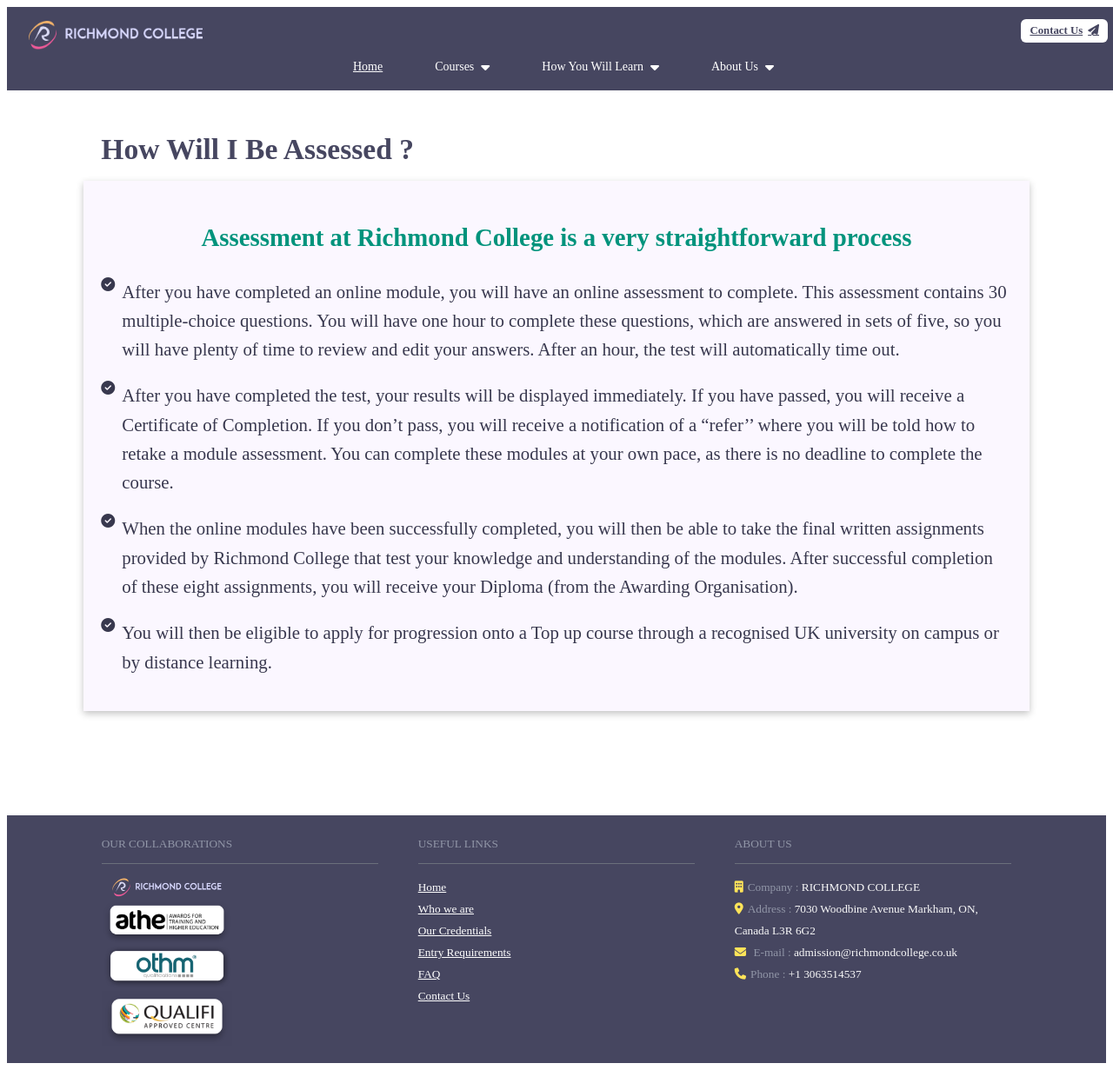
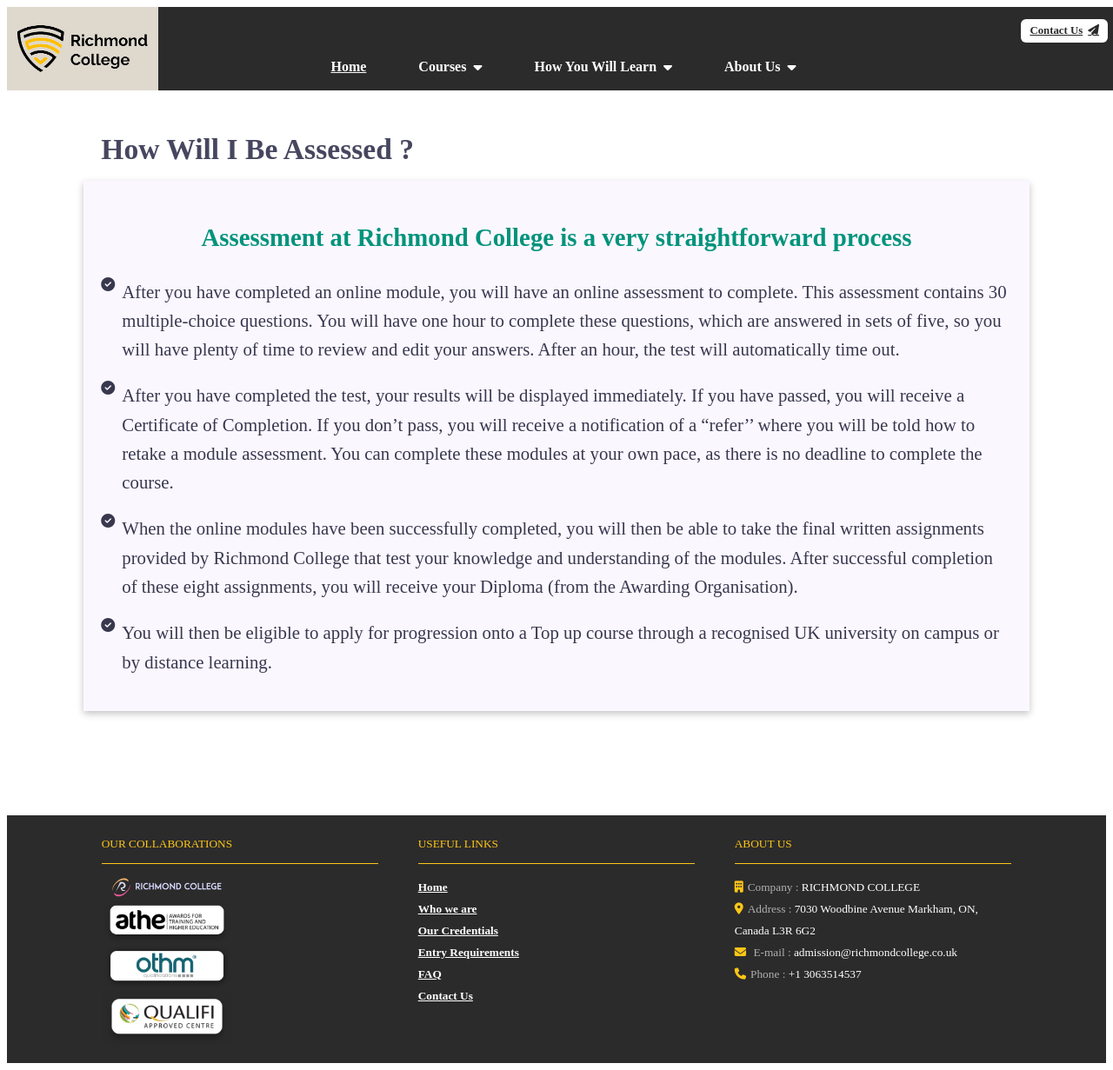
Before and after one commit to Cobatsu/Gatsby-TestOut, a Gatsby site: page /assessment-info in a window 1280 px wide. Shown: the whole page at 87% size. Built offline with nearby package versions, Linux system fonts and the light colour scheme; Gatsby itself is replaced by a stand-in of ours.

Commit message:
changed colors

```diff
--- a/src/components/common/courses.js
+++ b/src/components/common/courses.js
@@ -8,7 +8,7 @@
    <h2
     style={{
      textAlign: "center",
-     color: "#01937C",
+     color: "#2B2B2B",
      fontSize: "1.7rem",
     }}
    >
--- a/src/components/layoutelements/footer.js
+++ b/src/components/layoutelements/footer.js
@@ -16,42 +16,42 @@
 
     <div className={styles.footer_column}>
      <div className={styles.footer_column_header}>USEFUL LINKS</div>
-     <Link to='/' style={{color: "white"}}>
+     <Link to='/' className={styles.footer_link}>
       Home
      </Link>
-     <Link to='/who-we-are' style={{color: "white"}}>
+     <Link to='/who-we-are' className={styles.footer_link}>
       Who we are
      </Link>
-     <Link to='/our-credentials' style={{color: "white"}}>
+     <Link to='/our-credentials' className={styles.footer_link}>
       Our Credentials
      </Link>
-     <Link to='/entry-requirements' style={{color: "white"}}>
+     <Link to='/entry-requirements' className={styles.footer_link}>
       Entry Requirements
      </Link>
-     <Link to='/faq' style={{color: "white"}}>
+     <Link to='/faq' className={styles.footer_link}>
       FAQ
      </Link>
-     <Link to='/contact-us' style={{color: "white"}}>
+     <Link to='/contact-us' className={styles.footer_link}>
       Contact Us
      </Link>
     </div>
 
     <div className={styles.footer_column}>
      <div className={styles.footer_column_header}>ABOUT US</div>
-     <span style={{color: "#F9F9F9"}}>
+     <span style={{color: "white"}}>
       <i class='fas fa-building' style={{marginRight: 5}}></i>
-      <span>Company : </span> RICHMOND COLLEGE
+      <span>Company :</span> RICHMOND COLLEGE
      </span>
-     <span style={{color: "#F9F9F9"}}>
+     <span style={{color: "white"}}>
       <i className='fas fa-map-marker-alt' style={{marginRight: 5}}></i>
       <span>Address : </span> 7030 Woodbine Avenue Markham, ON, Canada L3R 6G2
      </span>
-     <span style={{color: "#F9F9F9"}}>
+     <span style={{color: "white"}}>
       {" "}
       <i className='fas fa-envelope' style={{marginRight: 5}}></i>{" "}
       <span>E-mail : </span>admission@richmondcollege.co.uk
      </span>
-     <span style={{color: "#F9F9F9"}}>
+     <span style={{color: "white"}}>
       <i className='fas fa-phone' style={{marginRight: 5}}></i>
       <span>Phone : </span> +1 3063514537
      </span>
--- a/src/components/navs/non_responsive_nav.js
+++ b/src/components/navs/non_responsive_nav.js
@@ -12,7 +12,7 @@
      <Link
       to='/contact-us'
       className={styles.linkHref}
-      style={{color: "#464660", padding: "6px 10px"}}
+      style={{padding: "6px 10px", color: "#2B2B2B"}}
      >
       <span style={{marginRight: 6}}>Contact Us</span>
       <i class='fas fa-paper-plane'></i>
@@ -26,13 +26,14 @@
      onClick={() => {
       navigate("/");
      }}
-     src='/richmond-logo2.png'
+     src='/richmon_logo-removebg-preview.png'
      style={{
       marginRight: 50,
       position: "absolute",
-      top: 12,
-      left: 5,
-      width: "15rem",
+      background: "#f4eee1e3",
+      top: 0,
+      left: 0,
+      height: "6rem",
      }}
     ></img>
     <ul className={styles.links}>
--- a/src/pages/index.js
+++ b/src/pages/index.js
@@ -14,9 +14,6 @@
    <div className={styles.main_wrapper}>
     <div className={styles.banner}>
      <div className={styles.layer}>
-      <div className={styles.text}>
-       <span>Study for a degree or MBA from UK Universities</span>
-      </div>
       <div className={styles.logo_holder}>
        {" "}
        <img src='/athe-logo.png' style={{height: "4rem"}}></img>
--- a/styles/components/course_card.module.css
+++ b/styles/components/course_card.module.css
@@ -40,7 +40,7 @@
     align-items: center;
     color: white;
     width: 80%;
-    background: #38384e;
+    background: #2B2B2B;
     border-radius: 6px;
     transition: 150ms;
     margin-top: 10px;
@@ -57,7 +57,7 @@
     }
 }
 .view_link:hover{
-    background: #01937C;
+    background: #FEC618;
 }
 .view_link i{
     transition: 200ms;
--- a/styles/layout-style/footer.module.css
+++ b/styles/layout-style/footer.module.css
@@ -1,5 +1,5 @@
 .main_wrapper {
- background-color: #464660;
+ background-color: #2B2B2B;
  padding: 20px 0px;
  display: flex;
  flex-direction: column;
@@ -22,23 +22,27 @@
  flex: 0.28;
 }
 
-.footer_column a:hover {
- color: #ffc947 !important;
+
+.footer_link{
+font-weight: 600;
+color: white;
 }
-
+.footer_link:hover{
+   color: #FEC618;
+}
 .footer_column i {
- color: #ffe459;
+ color: #FEC618;
 }
 
 .footer_column_header {
- border-bottom: 1px solid rgb(107, 111, 124);
+ border-bottom: 1px solid #FEC618;
  margin-bottom: 14px;
- color: rgb(145, 150, 167);
+ color: #FEC618;
  padding-bottom: 10px;
 }
 
 .footer_column span span {
- color: rgb(145, 150, 167);
+ color: rgb(177, 176, 176);
 }
 
 
--- a/styles/layout-style/header.module.css
+++ b/styles/layout-style/header.module.css
@@ -3,7 +3,7 @@
  flex-direction: column;
  width: 100%;
  box-sizing: border-box;
- background-color: #464660;
+ background-color: #2B2B2B;
  position: fixed;
  z-index: 1000;
 }
@@ -19,7 +19,7 @@
 .contact_buttons_item {
  padding: 8px 10px;
  background-color: white;
- color: #533081;
+ color: white;
  border-radius: 6px;
  display: flex;
  justify-content: center;
@@ -52,6 +52,7 @@
  justify-content: center;
  align-items: center;
  flex-shrink: 0;
+ font-weight: 600;
  color: white;
  padding: 6px 30px;
  transition: 140ms;
@@ -59,7 +60,8 @@
 }
 .links li:hover {
  cursor: pointer;
- background-color: #01937c;
+ background-color: #FEC618;
+ color: #2B2B2B;
 }
 
 .linkHref {
@@ -69,14 +71,16 @@
  width: 100%;
  justify-content: center;
  align-items: center;
- color: white;
+ color:white;
 }
-
+.linkHref:hover{
+   color:#2B2B2B;
+}
 .links li:hover ul {
  display: block;
 }
 .links li span {
- font-size: 14px;
+ font-size: 16px;
  text-align: center;
 }
 .links li i {
@@ -85,7 +89,7 @@
 
 .subLinks {
  position: absolute;
- background: #01937c;
+ background: #2B2B2B;
  display: none;
  top: 100%;
  left: 0;
@@ -114,7 +118,10 @@
 }
 
 .subLinks li:hover {
- background-color: #464660;
+ background-color: #FEC618;
+}
+.subLinks li:hover .sublinkHref{
+   color: #2B2B2B;
 }
 .header_company_logo:hover{
    cursor: pointer;
```
Also changed, not shown: src/templates/courseDetail.js (+14 -2 lines), styles/pages/home.module.css (+6 -9 lines), static/new-banner.png (added), static/richmon_logo-removebg-preview.png (added), static/richmond_logo.jpg (added).
